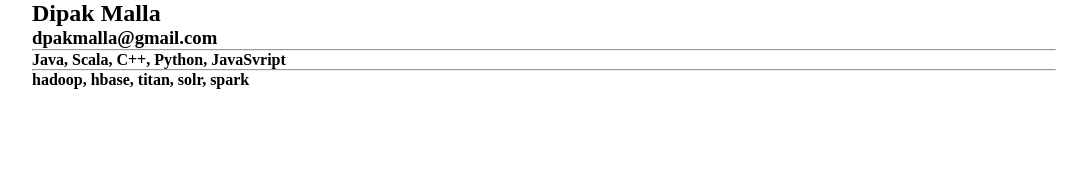
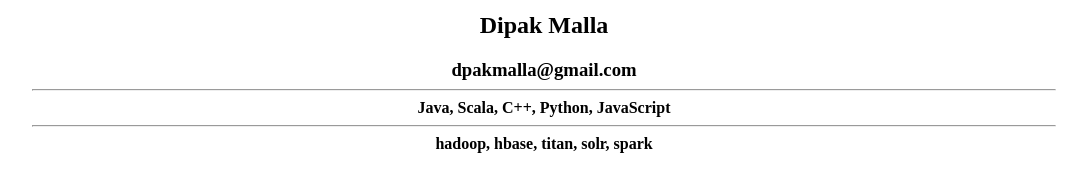
Before and after one commit to mmallad/mmallad.github.io, a plain HTML site: page index.html in a window 1280 px wide. Shown: the whole page, without its empty margins (96-1183 px from the left). Drawn offline with Linux system fonts and the light colour scheme.

Commit message:
Added css

```diff
--- a/index.html
+++ b/index.html
@@ -11,12 +11,12 @@
 	<head>
 	<body>
 		<div style="width:1024px; margin: 0 auto;">
-			<h2>Dipak Malla</h2>
-			<h3>dpakmalla@gmail.com</h3>
+			<h2 style="text-align:center; padding : 12px;">Dipak Malla</h2>
+			<h3 style="text-align:center; padding : 8px;">dpakmalla@gmail.com</h3>
 			<hr />
-			<h4>Java, Scala, C++, Python, JavaSvript</h4>
+			<h4 style="text-align:center; padding : 8px;">Java, Scala, C++, Python, JavaScript</h4>
 			<hr />
-			<h4>hadoop, hbase, titan, solr, spark</h4>
+			<h4 style="text-align:center; padding : 8px;">hadoop, hbase, titan, solr, spark</h4>
 		</div>
 	</body>
 </html>
```
